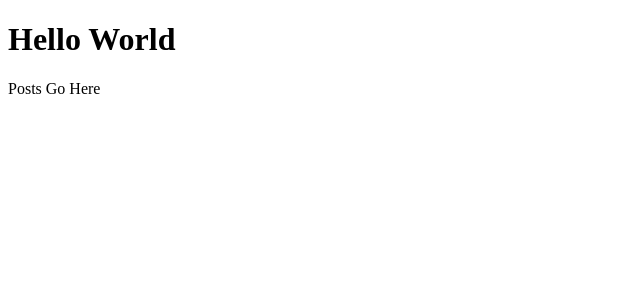
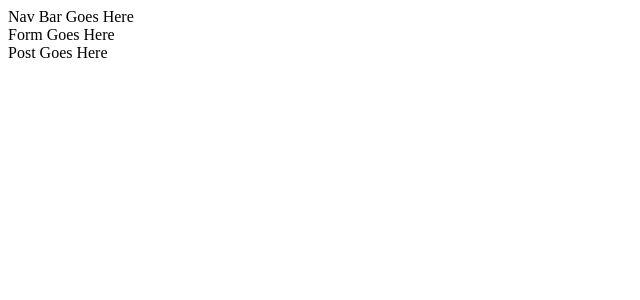
Before and after one commit to LizzieDworsky/SocialFeedTakeTwo, a React (Create React App) app: page / in a window 1280 px wide. Shown: the top 300 px of the page, without its empty margins (0-640 px from the left). Built offline with nearby package versions, Linux system fonts and the light colour scheme.

Commit message:
added components to the location I plan to have them

```diff
--- a/src/App.js
+++ b/src/App.js
@@ -1,5 +1,7 @@
 import { useState } from "react";
+import CreatePost from "./components/CreatePost";
 import DisplayPosts from "./components/DisplayPosts";
+import NavBar from "./components/NavBar";
 
 function App() {
     const [posts, setPosts] = useState({
@@ -11,7 +13,8 @@ function App() {
 
     return (
         <div>
-            <h1>Hello World</h1>
+            <NavBar />
+            <CreatePost />
             <DisplayPosts />
         </div>
     );
--- a/src/components/DisplayPosts.jsx
+++ b/src/components/DisplayPosts.jsx
@@ -1,7 +1,12 @@
 import React from "react";
+import Post from "./Post";
 
 const DisplayPosts = (props) => {
-    return <div>Posts Go Here</div>;
+    return (
+        <div>
+            <Post />
+        </div>
+    );
 };
 
 export default DisplayPosts;
```
